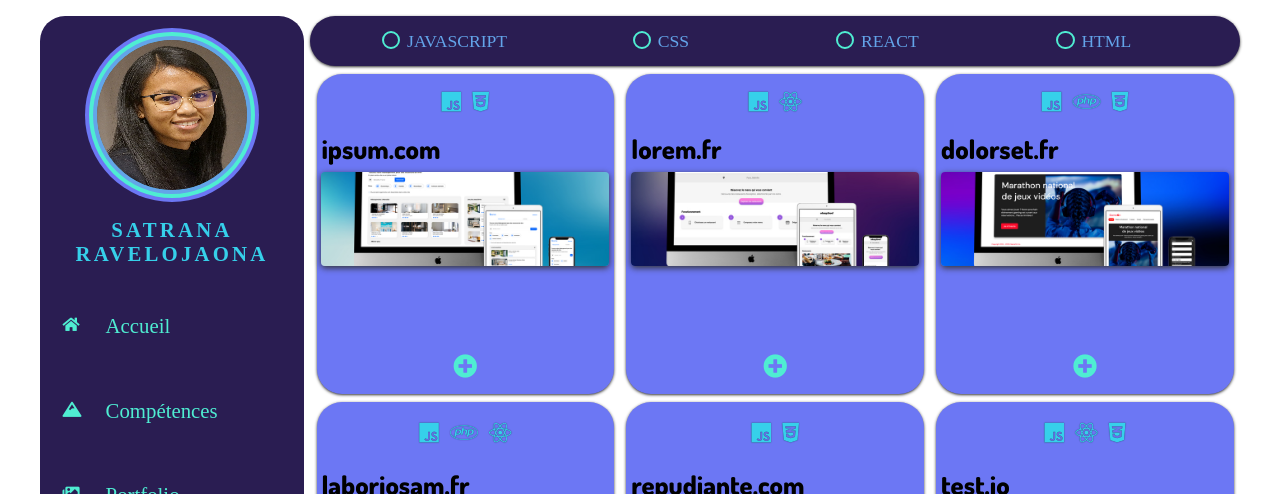
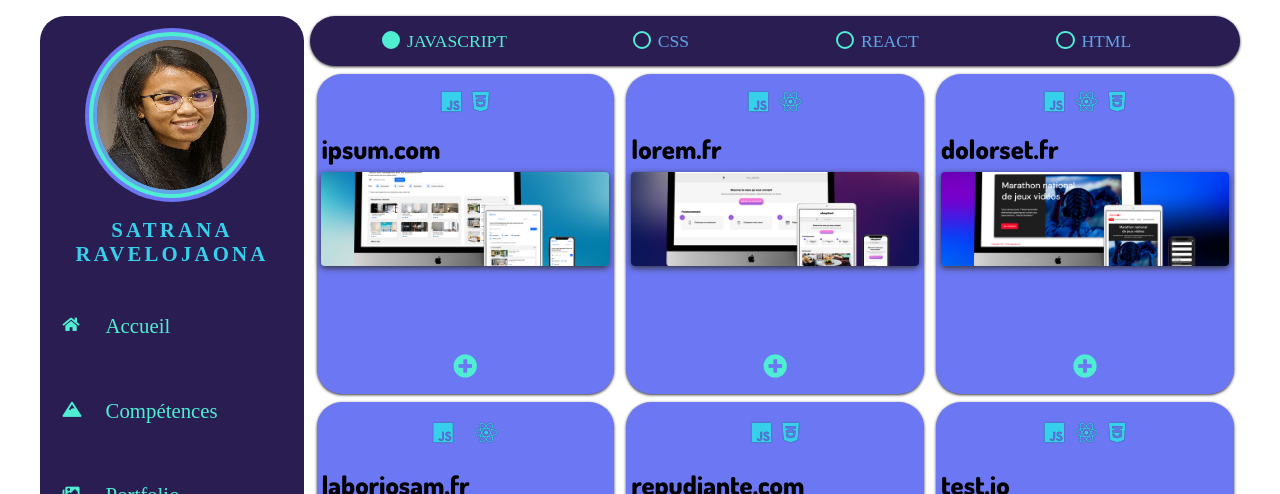
Before and after one commit to SaRvj/CV, a React (Create React App) app: page /portfolio in a window 1280 px wide. Shown: the top 494 px of the page. Built offline with nearby package versions, Linux system fonts and the light colour scheme; a web font is replaced by a local one.

Commit message:
fix radio display problem

```diff
--- a/src/components/portfolio/ProjectList.js
+++ b/src/components/portfolio/ProjectList.js
@@ -6,10 +6,10 @@ export default class ProjectList extends Component {
     state = {
         projects:portfolioData,
         radios: [
-            {id: 1, value: "Javascript"},
-            {id: 2, value: "CSS"},
-            {id: 3, value: "React"},
-            {id: 4, value: "HTML"}
+            {id: 1, value: "javascript"},
+            {id: 2, value: "css"},
+            {id: 3, value: "react"},
+            {id: 4, value: "html"}
         ],
         selectedRadio: 'javascript'
     }
--- a/src/data/portfolioData.js
+++ b/src/data/portfolioData.js
@@ -20,8 +20,8 @@ export const portfolioData = [
   {
     id: 3,
     name: 'dolorset.fr',
-    languages: ['javascript','php','css'],
-    languagesIcons: ['fab fa-js','fab fa-php','fab fa-css3-alt'],
+    languages: ['javascript','react','css'],
+    languagesIcons: ['fab fa-js','fab fa-react','fab fa-css3-alt'],
     source: 'http://www.github.com',
     info: 'Lorem ipsum, dolor sit amet consectetur adipisicing elit. Accusamus laboriosam aut nihil? Possimus, id facilis dignissimos repudiandae modi dolorum ea accusantium, veritatis debitis odio eveniet quos incidunt eaque nemo eius perferendis consequatur? Lorem ipsum, dolor sit amet consectetur adipisicing elit. Accusamus laboriosam aut nihil? Possimus, id facilis dignissimos repudiandae modi dolorum ea accusantium.',
     picture: './media/project3.JPG'
@@ -29,8 +29,8 @@ export const portfolioData = [
   {
     id: 4,
     name: 'laboriosam.fr',
-    languages: ['javascript','php','react'],
-    languagesIcons: ['fab fa-js','fab fa-php','fab fa-react'],
+    languages: ['javascript','html','react'],
+    languagesIcons: ['fab fa-js','fab fa-html','fab fa-react'],
     source: 'http://www.github.com',
     info: 'Lorem ipsum, dolor sit amet consectetur adipisicing elit. Accusamus laboriosam aut nihil? Possimus, id facilis dignissimos repudiandae modi dolorum ea accusantium, veritatis debitis odio eveniet quos incidunt eaque nemo eius perferendis consequatur? Lorem ipsum, dolor sit amet consectetur adipisicing elit. Accusamus laboriosam aut nihil? Possimus, id facilis dignissimos repudiandae modi dolorum ea accusantium.',
     picture: './media/project4.JPG'
```
